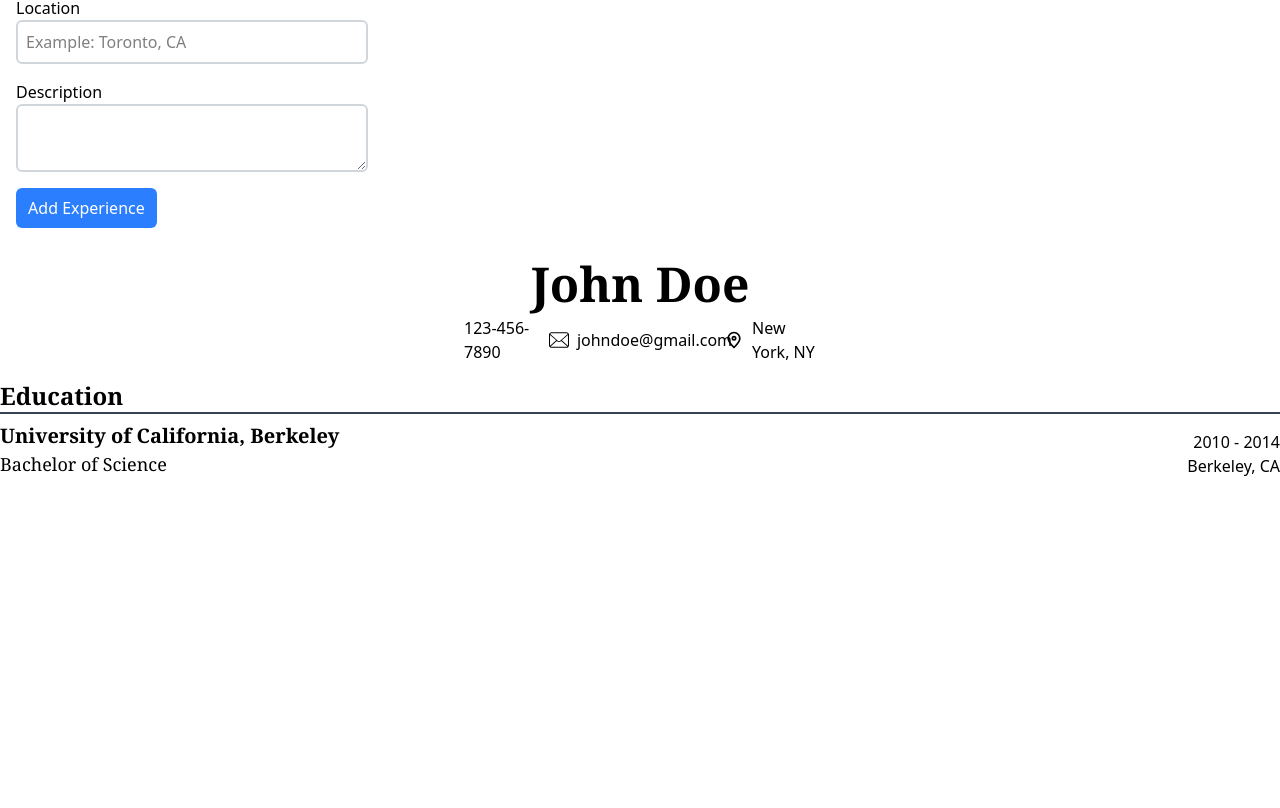
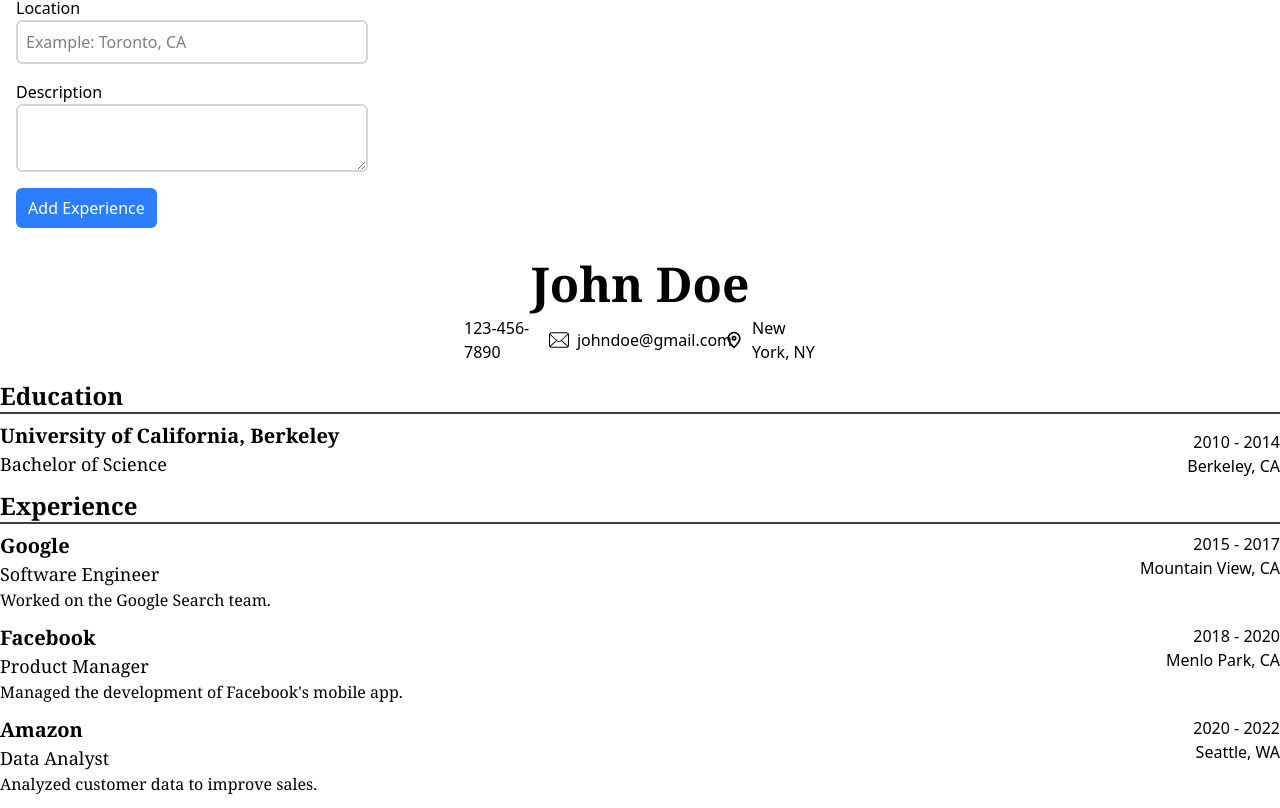
Before and after one commit to AndrewC145/CV-Application, a React (Vite) app: page / in a window 1280 px wide. Shown: the part 1472-2280 px from the top of the page. Before the commit the page ends 1962 px from the top, so only its background shows below. Built offline with nearby package versions, Linux system fonts and the light colour scheme.

Commit message:
Created Experience Section

```diff
--- a/src/App.jsx
+++ b/src/App.jsx
@@ -5,6 +5,7 @@
 import Experience from "./components/Experience";
 import PersonalSection from "./components/PersonalSection";
 import EducationSection from "./components/EducationSection";
+import ExperienceSection from "./components/ExperienceSection";
 
 function App() {
   const [personalInfo, setPersonalInfo] = useState({
@@ -62,6 +63,7 @@
       <Experience experienceInfo={experiences} handleExperienceInfo={setExperiences} />
       <PersonalSection personalInformation={personalInfo} />
       <EducationSection educationInformation={educations} />
+      <ExperienceSection experienceInformation={experiences} />
     </div>
   );
 }
--- /dev/null
+++ b/src/components/ExperienceSection.jsx
@@ -0,0 +1,26 @@
+function ExperienceSection({ experienceInformation }) {
+  return (
+    <div>
+      <div className="mb-2 border-b-2 border-gray-700">
+        <h1 className="font-serif text-2xl font-bold">Experience</h1>
+      </div>
+      {experienceInformation.map((experience) => (
+        <div key={experience.id} className="flex justify-between gap-2 pb-3">
+          <div className="flex flex-col justify-start font-serif">
+            <h2 className="text-xl font-semibold">{experience.companyName}</h2>
+            <h3 className="text-lg font-medium">{experience.position}</h3>
+            <p>{experience.description}</p>
+          </div>
+          <div className="flex flex-col justify-end self-start text-right font-sans">
+            <p>
+              {experience.startDate} - {experience.endDate}
+            </p>
+            <p>{experience.location}</p>
+          </div>
+        </div>
+      ))}
+    </div>
+  );
+}
+
+export default ExperienceSection;
```
